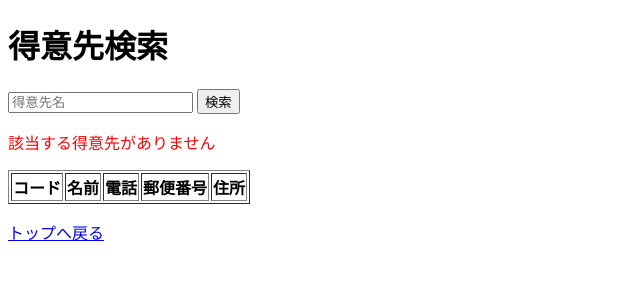
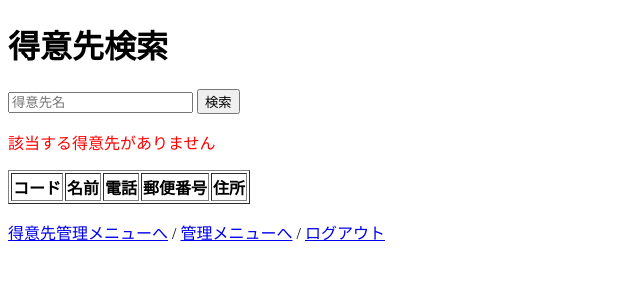
Before and after one commit to ibuki1204/django_system, a Django app: page /customer/search/ in a window 1280 px wide. Shown: the top 300 px of the page, without its empty margins (0-640 px from the left). Run offline with Django 4.2, Linux system fonts and the light colour scheme; the visitor is signed in with stand-in values (Sample User, id 1); data that the repository does not hold is empty.

Commit message:
画面遷移ok

```diff
--- a/django_project/psys/templates/psys/customer_search.html
+++ b/django_project/psys/templates/psys/customer_search.html
@@ -5,10 +5,11 @@
   <title>得意先検索</title>
 </head>
 <body>
+
 <h1>得意先検索</h1>
 
 <form method="get">
-  <input type="text" name="keyword" placeholder="得意先名" value="{{ keyword }}">
+  <input type="text" name="keyword" value="{{ keyword }}" placeholder="得意先名">
   <button type="submit">検索</button>
 </form>
 
@@ -35,6 +36,11 @@
   {% endfor %}
 </table>
 
-<p><a href="/">トップへ戻る</a></p>
+<p>
+  <a href="{% url 'customer_management_menu' %}">得意先管理メニューへ</a> /
+  <a href="{% url 'main_menu' %}">管理メニューへ</a> /
+  <a href="{% url 'logout' %}">ログアウト</a>
+</p>
+
 </body>
 </html>
```
Also changed, not shown: django_project/psys/templates/psys/customer_regist.html (+5 -4 lines).
